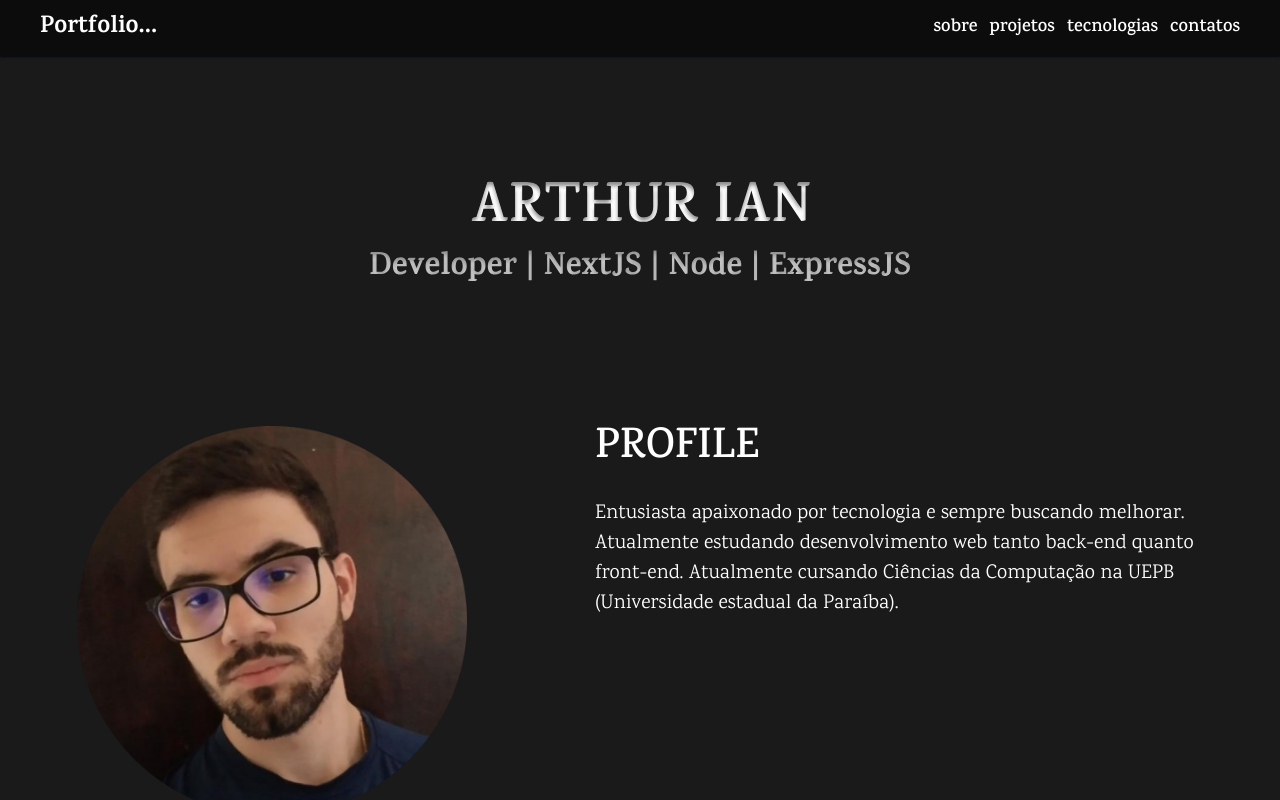
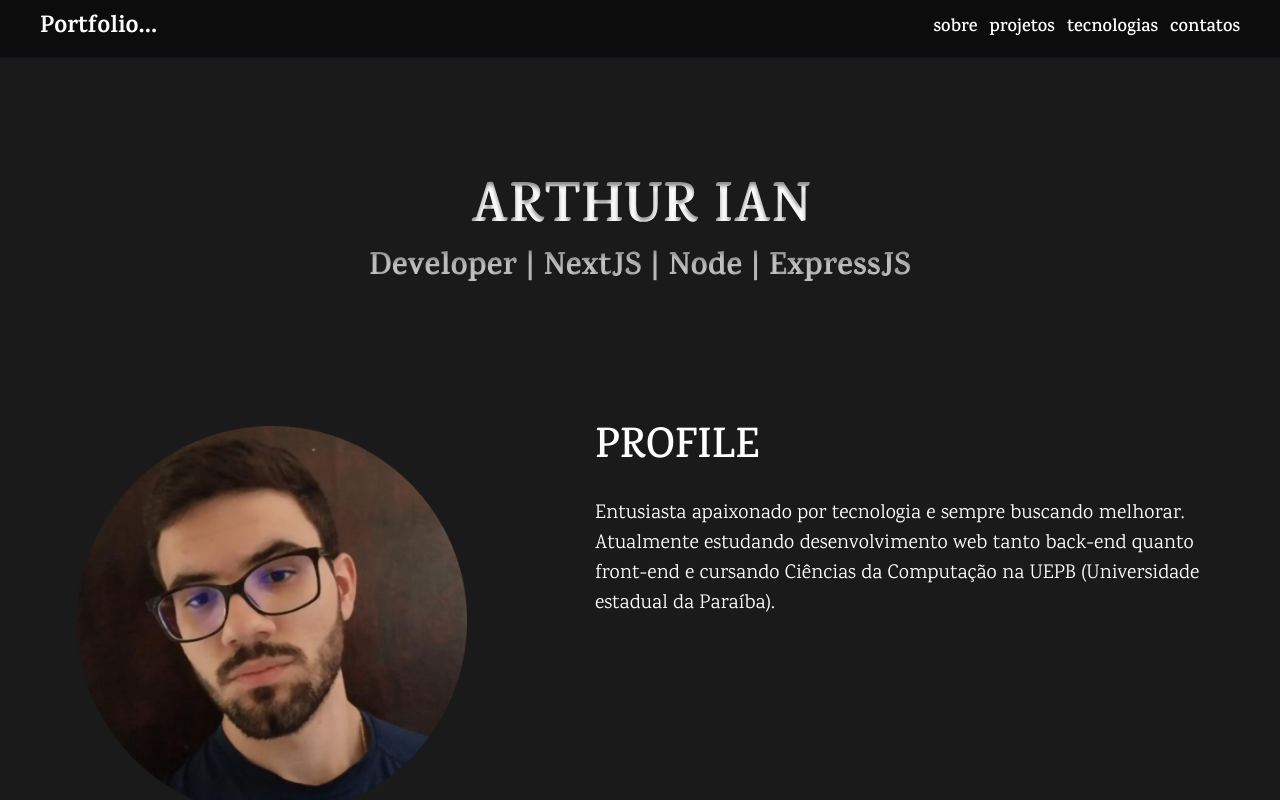
Before and after one commit to Arthur07Melo/portfolio1, a Next.js app: page / in a window 1280 px wide. Built offline with nearby package versions, Linux system fonts and the light colour scheme.

Commit message:
Mudado texto da second section

```diff
--- a/src/components/secondSection.tsx
+++ b/src/components/secondSection.tsx
@@ -16,8 +16,8 @@ export default function SecondSection() {
         <p className="text-[20px]">
           Entusiasta apaixonado por tecnologia e sempre buscando melhorar.
           Atualmente estudando desenvolvimento web tanto back-end quanto
-          front-end. Atualmente cursando Ciências da Computação na UEPB
-          (Universidade estadual da Paraíba).
+          front-end e cursando Ciências da Computação na UEPB (Universidade
+          estadual da Paraíba).
         </p>
       </div>
       <Image className="w-full" src={triangle} alt="triangle" />
```
